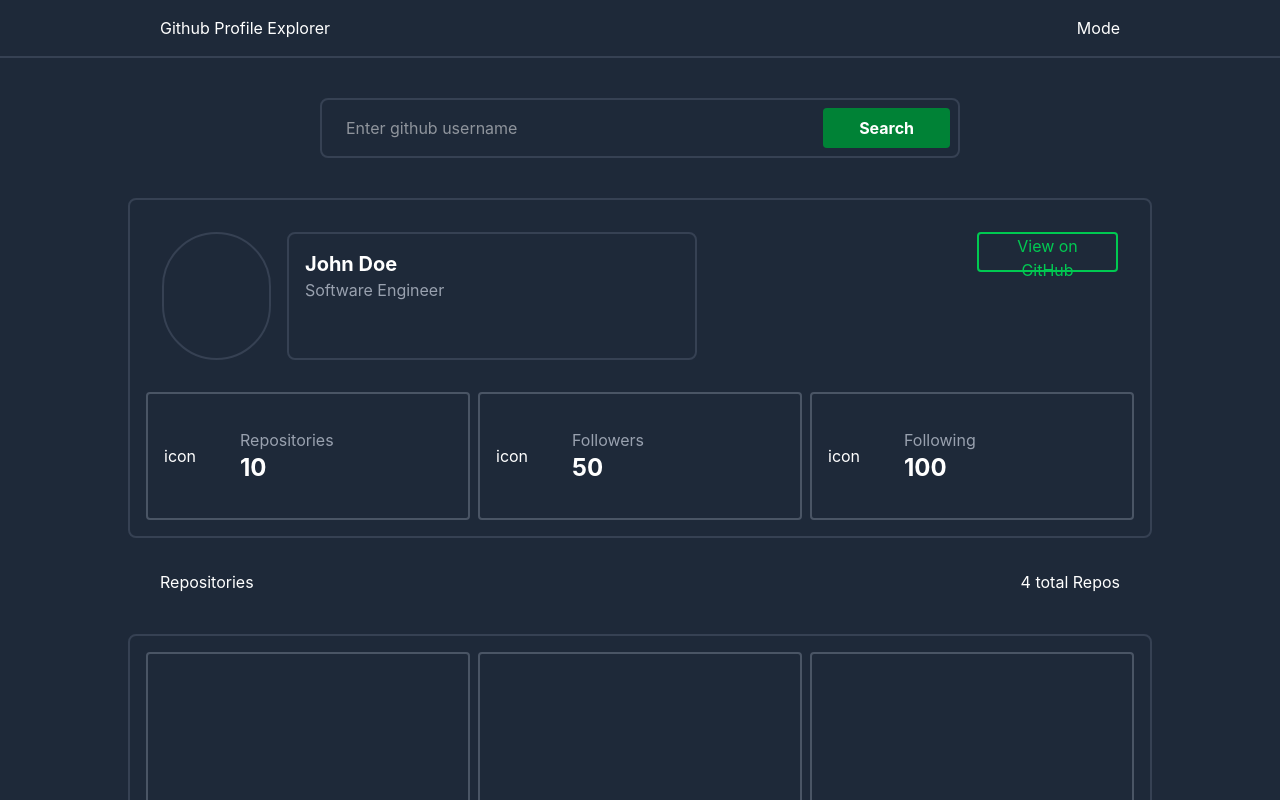
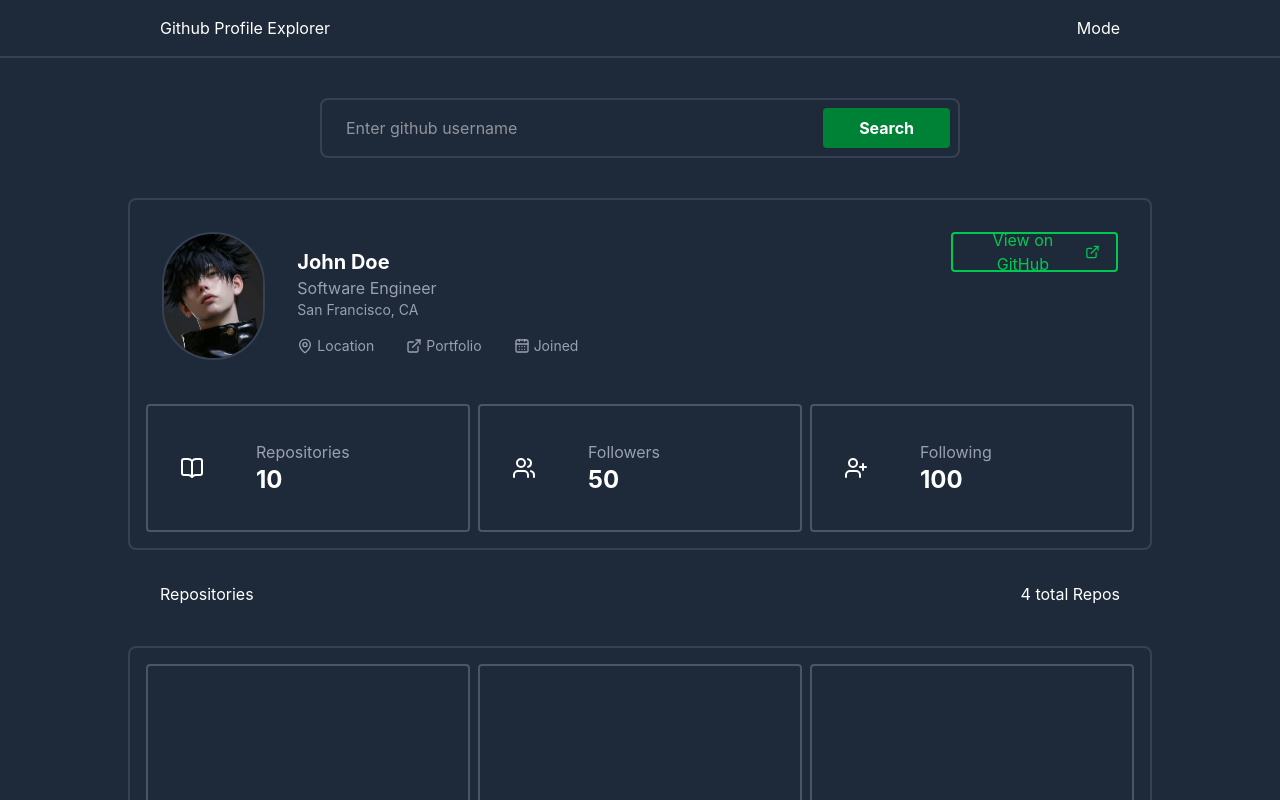
Before and after one commit to Hana-Haneefa/githubProfileExplorer, a React (Vite) app: page / in a window 1280 px wide. Shown: the top 800 px of the page. Built offline with nearby package versions, Linux system fonts and the light colour scheme.

Commit message:
Refactor code structure for improved readability and maintainability

```diff
--- a/frontend/SearchPage.jsx
+++ b/frontend/SearchPage.jsx
@@ -1,3 +1,14 @@
+import profileImage from "../src/images/profile.jpg";
+import {
+  MapPin,
+  ExternalLink,
+  BriefcaseBusiness,
+  CalendarDays,
+  BookOpen,
+  Users,
+  UserPlus,
+} from "lucide-react";
+
 function SearchPage() {
   return (
     <div className="bg-gray-800 text-white h-full flex flex-col">
@@ -24,35 +35,57 @@ function SearchPage() {
           <div className="w-full h-auto  rounded-lg mb-4 flex p-4">
             {/* image div */}
             <div className="border-2 border-gray-700 rounded-full w-32 h-32 overflow-hidden">
-              <img />
+              <img src={profileImage} alt="Profile" />
             </div>
             {/* info div */}
-            <div className="border-2 border-gray-700 rounded-lg w-1/2 h-auto ml-4 p-4 flex flex-col justify-start items-start">
+            <div className="w-1/2 h-auto ml-4 p-4 flex flex-col justify-start items-start">
               <h2 className="text-xl font-bold">John Doe</h2>
               <p className="text-gray-400">Software Engineer</p>
+              <p className="text-gray-400 text-sm">San Francisco, CA</p>
+              <div className="flex gap-8 mt-4 text-gray-400 text-sm">
+                <span className="flex items-center gap-1">
+                  <MapPin size={16} />
+                  Location
+                </span>
+                <span className="flex items-center gap-1">
+                  <ExternalLink size={16} />
+                  Portfolio
+                </span>
+                <span className="flex items-center gap-1">
+                  <CalendarDays size={16} />
+                  Joined
+                </span>
+              </div>
             </div>
-            <button className=" text-green-500 border-2 border-green-500 ml-70 px-4 rounded w-40 h-10 transition-colors duration-300">
+            <button className=" text-green-500 border-2 border-green-500 ml-70 px-4 rounded w-50 h-10 transition-colors duration-300 flex justify-center items-center gap-2 hover:bg-green-500 hover:text-white">
               View on GitHub
+              <ExternalLink size={16} />
             </button>
           </div>
           {/* bottom div */}
           <div className="w-full h-32 rounded-lg flex gap-2 justify-center items-center">
             <div className="border-2 border-gray-600  h-full w-1/3 rounded flex items-center gap-4 p-4">
-              <span className="w-15">icon</span>
+              <span className="w-15 ml-4">
+                <BookOpen size={24} />
+              </span>
               <div>
                 <h2 className="text-gray-400">Repositories</h2>
                 <p className="text-white font-bold text-2xl">10</p>
               </div>
             </div>
             <div className="border-2 border-gray-600  h-full w-1/3 rounded flex items-center gap-4 p-4">
-              <span className="w-15">icon</span>
+              <span className="w-15 ml-4">
+                <Users size={24} />
+              </span>
               <div>
                 <h2 className="text-gray-400">Followers</h2>
                 <p className="text-white font-bold text-2xl">50</p>
               </div>
             </div>
             <div className="border-2 border-gray-600  h-full w-1/3 rounded flex items-center gap-4 p-4">
-              <span className="w-15">icon</span>
+              <span className="w-15 ml-4">
+                <UserPlus size={24} />
+              </span>
               <div>
                 <h2 className="text-gray-400">Following</h2>
                 <p className="text-white font-bold text-2xl">100</p>
--- a/package.json
+++ b/package.json
@@ -11,6 +11,7 @@
   },
   "dependencies": {
     "@tailwindcss/vite": "^4.3.3",
+    "lucide-react": "^1.47.0",
     "react": "^19.2.8",
     "react-dom": "^19.2.8",
     "tailwindcss": "^4.3.3"
```
Also changed, not shown: src/images/profile.jpg (added), 1 other file (tests, documents, lock files or other folders).
